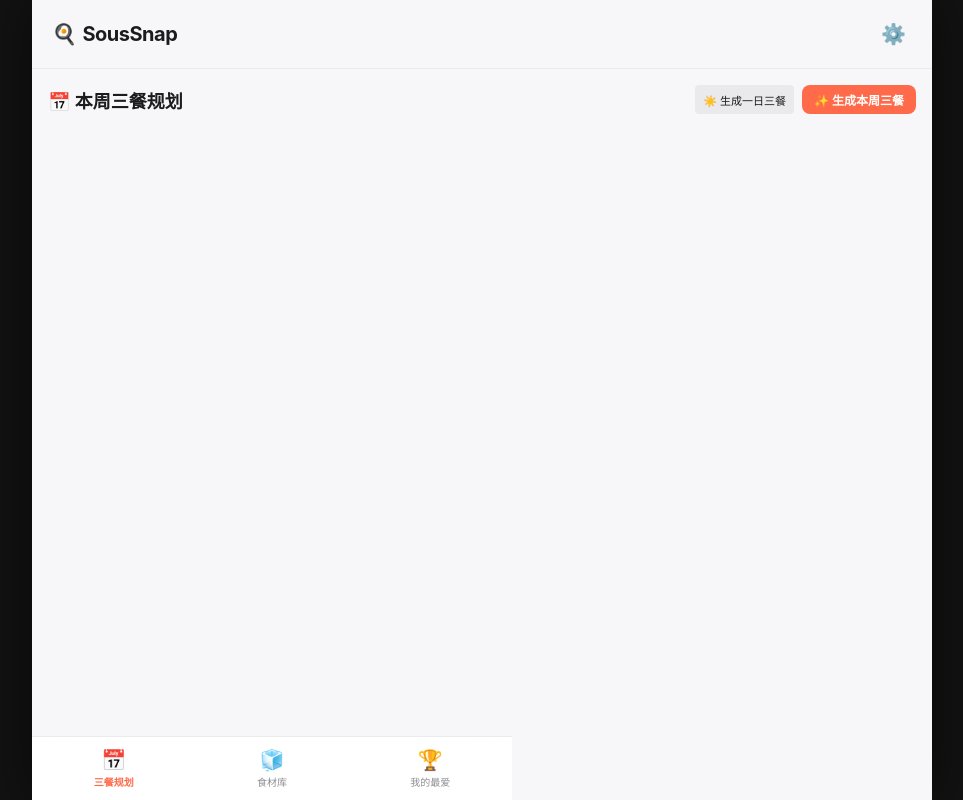
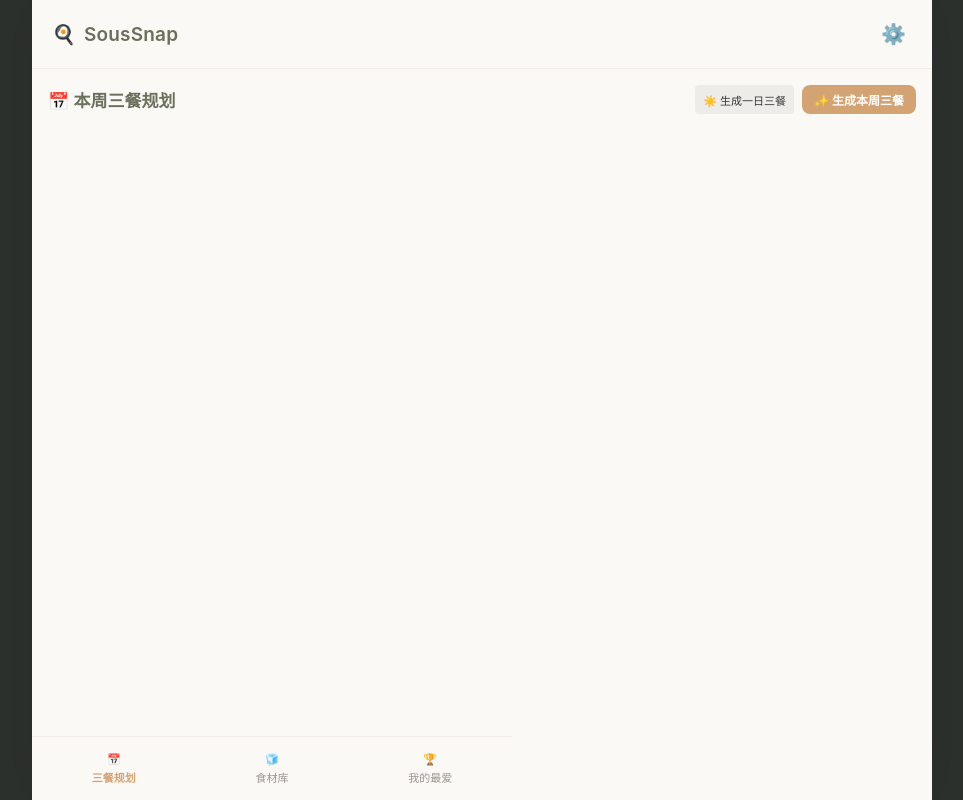
Before and after one commit to RebeccaZ09/SousSnap, a website with bundled scripts: page index.html in a window 1280 px wide. Shown: the whole page, without its empty margins (158-1121 px from the left). Built offline with nearby package versions, Linux system fonts and the light colour scheme.

Commit message:
Update style.css
改UI

```diff
--- a/css/style.css
+++ b/css/style.css
@@ -1,31 +1,32 @@
 :root {
-    --bg-color: #f7f7f9;
-    --card-bg: rgba(255, 255, 255, 0.9);
-    --card-border: rgba(230, 230, 235, 0.8);
-    --primary: #FF6B4A;
-    --primary-hover: #E05536;
-    --secondary: #2C3E50;
-    --text-main: #1C1C1E;
-    --text-sub: #8E8E93;
-    --accent-green: #34C759;
-    --accent-orange: #FF9500;
-    --danger: #FF3B30;
-    --radius-lg: 20px;
-    --radius-md: 12px;
+    /* 🌿 日系清新配色 (Wabi-Sabi 风格) */
+    --bg-color: #FBF9F5;          /* 温暖燕麦色背景 */
+    --card-bg: rgba(255, 255, 255, 0.95); /* 更通透的白色卡片 */
+    --card-border: #EFECE6;       /* 极浅温和边框 */
+    --primary: #D4A373;           /* 柔和原木主色 */
+    --primary-hover: #C59363;
+    --secondary: #6B705C;         /* 苔绿色文字/元素 */
+    --text-main: #383838;         /* 炭黑色文字 */
+    --text-sub: #9A958E;          /* 浅灰褐色辅助文字 */
+    --accent-green: #A3B18A;
+    --accent-orange: #EDD4B2;
+    --danger: #E07A5F;
+    --radius-lg: 22px;            /* 更加圆润 */
+    --radius-md: 14px;
     --radius-sm: 8px;
-    --shadow: 0 8px 30px rgba(0, 0, 0, 0.05);
+    --shadow: 0 8px 24px rgba(107, 112, 92, 0.08); /* 柔和阴影 */
 }
 
 * {
     box-sizing: border-box;
     margin: 0;
     padding: 0;
-    font-family: -apple-system, BlinkMacSystemFont, "Segoe UI", Roboto, Helvetica, Arial, sans-serif;
+    font-family: -apple-system, BlinkMacSystemFont, "Hiragino Sans GB", "Microsoft YaHei", Roboto, sans-serif;
     -webkit-tap-highlight-color: transparent;
 }
 
 body {
-    background-color: #121212;
+    background-color: #2D312E; /* 页面外部墨绿色 */
     color: var(--text-main);
     display: flex;
     justify-content: center;
@@ -40,7 +41,7 @@ body {
     display: flex;
     flex-direction: column;
     position: relative;
-    box-shadow: 0 0 50px rgba(0, 0, 0, 0.5);
+    box-shadow: 0 0 50px rgba(0, 0, 0, 0.1);
     padding-bottom: 84px;
 }
 
@@ -48,23 +49,24 @@ body {
     position: sticky;
     top: 0;
     z-index: 100;
-    background: rgba(247, 247, 249, 0.85);
+    background: rgba(251, 249, 245, 0.9);
     backdrop-filter: blur(20px);
     -webkit-backdrop-filter: blur(20px);
     padding: 16px 20px;
     display: flex;
     justify-content: space-between;
     align-items: center;
-    border-bottom: 1px solid rgba(0, 0, 0, 0.05);
+    border-bottom: 1px solid var(--card-border);
 }
 
 .app-title {
-    font-size: 20px;
-    font-weight: 700;
-    letter-spacing: -0.5px;
+    font-size: 19px;
+    font-weight: 600;
+    letter-spacing: 0.2px;
+    color: var(--secondary);
     display: flex;
     align-items: center;
-    gap: 6px;
+    gap: 8px;
 }
 
 .content {
@@ -72,11 +74,9 @@ body {
     flex: 1;
 }
 
-.hidden {
-    display: none !important;
-}
+.hidden { display: none !important; }
 
-/* 顶部与通用标题 */
+/* 标题栏 */
 .section-header {
     display: flex;
     justify-content: space-between;
@@ -85,24 +85,25 @@ body {
 }
 
 .section-header h2 {
-    font-size: 18px;
-    font-weight: 700;
+    font-size: 17px;
+    font-weight: 600;
+    color: var(--secondary);
 }
 
-/* 底部 Navigation Tab Bar */
+/* 底部导航栏 */
 .tab-bar {
     position: fixed;
     bottom: 0;
     width: 100%;
     max-width: 480px;
     height: 64px;
-    background: rgba(255, 255, 255, 0.9);
+    background: rgba(251, 249, 245, 0.9);
     backdrop-filter: blur(20px);
     -webkit-backdrop-filter: blur(20px);
     display: flex;
     justify-content: space-around;
     align-items: center;
-    border-top: 1px solid rgba(0, 0, 0, 0.08);
+    border-top: 1px solid var(--card-border);
     z-index: 100;
 }
 
@@ -110,12 +111,13 @@ body {
     display: flex;
     flex-direction: column;
     align-items: center;
-    font-size: 10px;
+    font-size: 11px;
     color: var(--text-sub);
     cursor: pointer;
     border: none;
     background: none;
-    gap: 2px;
+    gap: 3px;
+    transition: color 0.2s;
 }
 
 .tab-item.active {
@@ -123,19 +125,14 @@ body {
     font-weight: 600;
 }
 
-.tab-icon {
-    font-size: 20px;
-}
-
-/* 菜单看板基础布局 */
+/* 布局逻辑保持不变 */
 #weeklyBoard {
     display: grid;
-    grid-template-columns: repeat(7, 1fr); /* 周菜单多列排布 */
+    grid-template-columns: repeat(7, 1fr);
     gap: 12px;
     width: 100%;
 }
 
-/* 🌟 单日菜单全屏铺满模式 */
 #weeklyBoard.daily-full-mode {
     display: flex !important;
     flex-direction: column !important;
@@ -158,22 +155,12 @@ body {
     justify-content: space-between !important;
     align-items: center !important;
 }
-/* 🌟 针对平板、iPad 或横屏大屏幕的自适应适配 */
+
 @media (min-width: 768px) {
-    /* 1. 让整体应用容器变宽，充分利用 iPad 的大屏幕空间 */
-    .app-container {
-        max-width: 768px; /* 平板下展开为更宽的页面，也可以设为 90% 或 100% */
-    }
-
-    /* 2. 周菜单在横屏或 iPad 下可以展示得更舒展 */
-    #weeklyBoard {
-        gap: 16px;
-    }
+    .app-container { max-width: 768px; }
+    #weeklyBoard { gap: 16px; }
 }
 
-/* 如果是大屏电脑或超宽横屏 */
 @media (min-width: 1024px) {
-    .app-container {
-        max-width: 900px;
-    }
+    .app-container { max-width: 900px; }
 }
```
